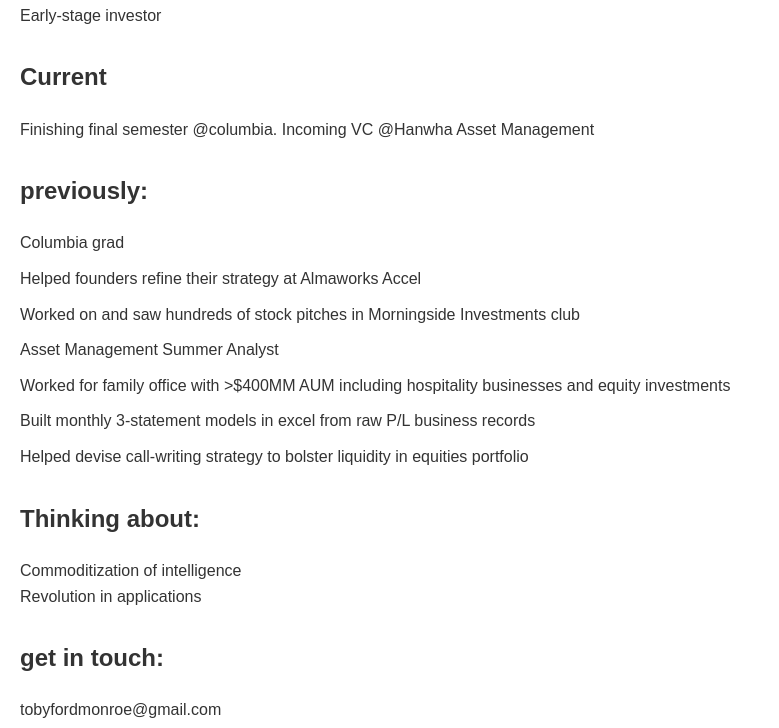
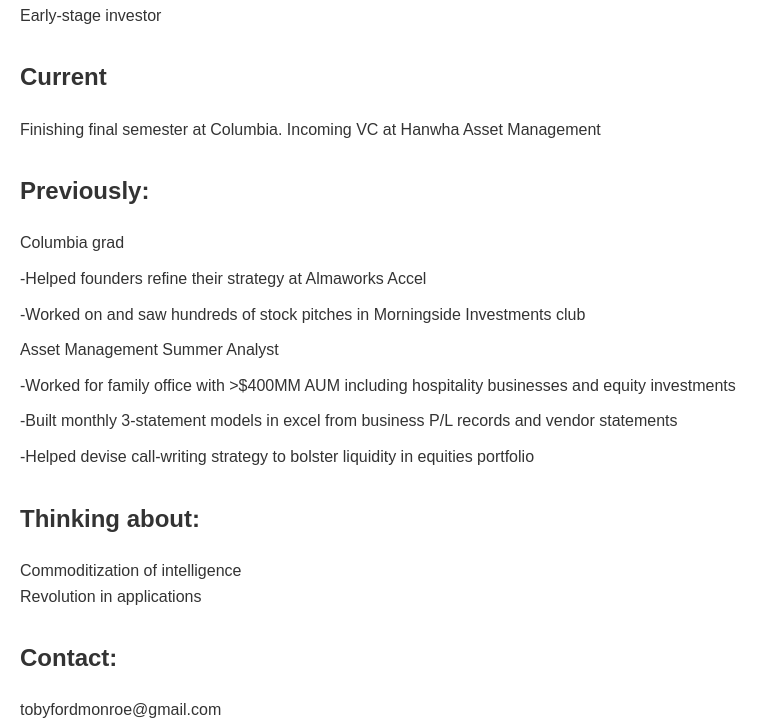
Before and after one commit to tobyfm/tobyfm, a plain HTML site: page index.html in a window 1280 px wide. Shown: the part 95-823 px from the top of the page, without its empty margins (0-779 px from the left). Drawn offline with Linux system fonts and the light colour scheme.

Commit message:
Update index.html

```diff
--- a/index.html
+++ b/index.html
@@ -44,27 +44,27 @@
     <p>Early-stage investor</p>
 
     <h2>Current</h2>
-    <p>Finishing final semester @columbia. Incoming VC @Hanwha Asset Management</p>
+    <p>Finishing final semester at Columbia. Incoming VC at Hanwha Asset Management</p>
 
-    <h2>previously:</h2>
+    <h2>Previously:</h2>
     <ul>
         <li>Columbia grad</li>
         <ul>
-            <li>Helped founders refine their strategy at Almaworks Accel</li>
-            <li>Worked on and saw hundreds of stock pitches in Morningside Investments club</li>
+            <li>  -Helped founders refine their strategy at Almaworks Accel</li>
+            <li>  -Worked on and saw hundreds of stock pitches in Morningside Investments club</li>
         </ul>
         <li>Asset Management Summer Analyst</li>
         <ul>
-            <li>Worked for family office with >$400MM AUM including hospitality businesses and equity investments</li>
-            <li>Built monthly 3-statement models in excel from raw P/L business records</li>
-            <li>Helped devise call-writing strategy to bolster liquidity in equities portfolio</li>
+            <li>  -Worked for family office with >$400MM AUM including hospitality businesses and equity investments</li>
+            <li>  -Built monthly 3-statement models in excel from business P/L records and vendor statements</li>
+            <li>  -Helped devise call-writing strategy to bolster liquidity in equities portfolio</li>
         </ul>
     </ul>
 
     <h2>Thinking about:</h2>
     <p>Commoditization of intelligence<br>Revolution in applications</p>
 
-    <h2>get in touch:</h2>
+    <h2>Contact:</h2>
     <p>tobyfordmonroe@gmail.com</p>
     <div class="social-icons">
        <a href="https://www.linkedin.com/in/tobyfordmonroe/" target="_blank">
```
